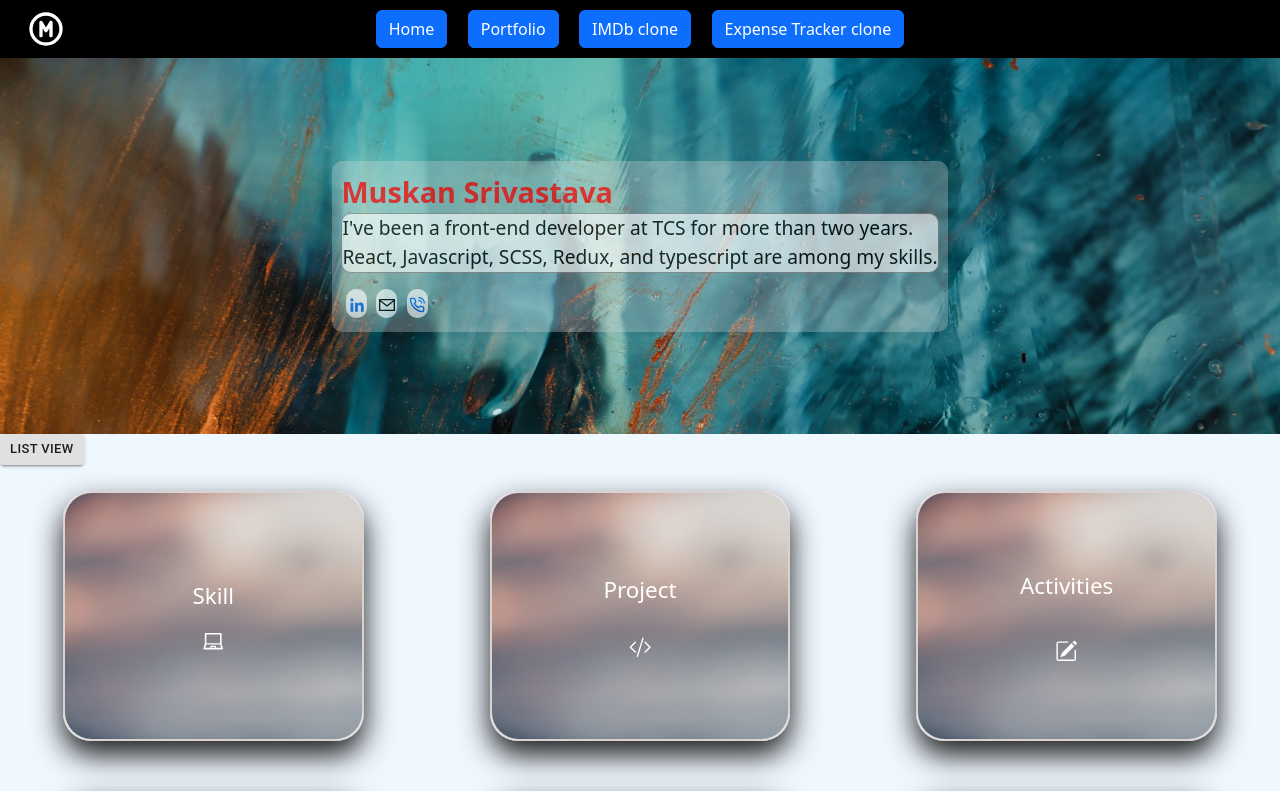
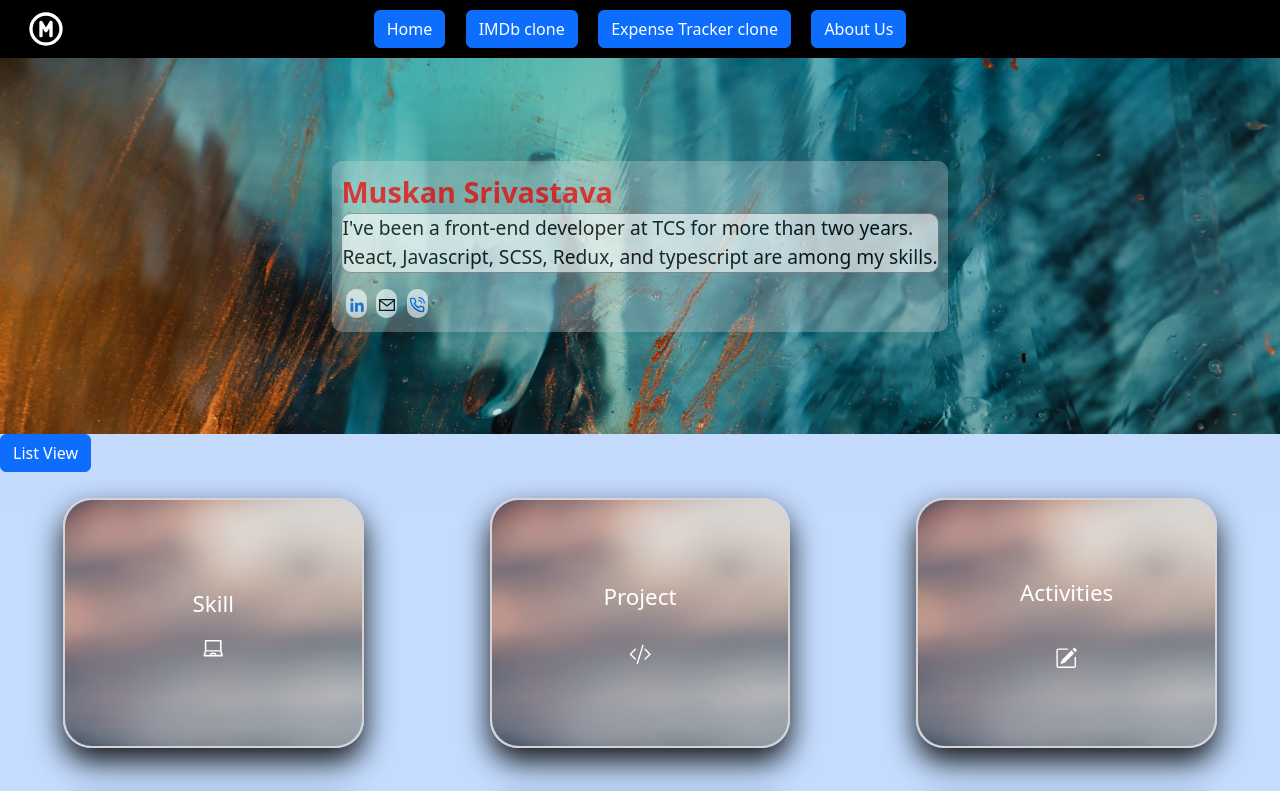
Before and after one commit to MuskanSrivastava8/Mitra, a React (Create React App) app: page /Mitra/Portfolio in a window 1280 px wide. Shown: the top 791 px of the page. Built offline with nearby package versions, Linux system fonts and the light colour scheme.

Commit message:
UI theme modified

```diff
--- a/src/Components/Intro/Intro.js
+++ b/src/Components/Intro/Intro.js
@@ -44,7 +44,10 @@ export default function Intro() {
             </div>
           </p>
           <p>
-            <button onClick={showKYS} className="btn-lg">
+          <button type="button" class="btn btn-primary" onClick={showKYS}>IMDb Clone <BsBoxArrowUpRight/></button>
+          <button type="button" class="btn btn-primary" onClick={showET}>Expense Tracker <BsBoxArrowUpRight/></button>
+          <button type="button" class="btn btn-primary" onClick={showPortfolio}>Portfolio <BsBoxArrowUpRight/></button>
+            {/* <button onClick={showKYS} className="btn-lg">
               IMDb Clone <BsBoxArrowUpRight/>
             </button>{" "}
             <button onClick={showET} className="btn-lg">
@@ -52,7 +55,7 @@ export default function Intro() {
             </button>{" "}
             <button onClick={showPortfolio} className="btn-lg">
               Portfolio <BsBoxArrowUpRight/>
-            </button>
+            </button> */}
           </p>
         </div>
         <div className="Intro_footer">
--- a/src/Components/Intro/Intro.scss
+++ b/src/Components/Intro/Intro.scss
@@ -47,12 +47,12 @@
 
 .intro_content_box button {
     color: white;
-    background-color: red;
+    //background-color: red;
     border: 0px;
     font-size: 1.2rem;
     border-radius: 11px;
     padding: 1%;
-    margin : 1%
+    margin: 1%
 }
 
 .Intro_footer {
@@ -132,6 +132,10 @@
         font-size: 1.2rem;
     }
 
+    .intro_content_box button {
+        padding: 2%;
+    }
+
 }
 
 @media only screen and (max-width: 390px) {
--- a/src/Components/Menu/Menu.js
+++ b/src/Components/Menu/Menu.js
@@ -4,7 +4,6 @@ import "./Menu.scss";
 import { TbCircleLetterM } from "react-icons/tb";
 import Dropdown from "react-bootstrap/Dropdown";
 import { AiOutlineHome } from "react-icons/ai";
-
 
 export default function Menu() {
   return (
@@ -20,33 +19,53 @@ export default function Menu() {
             </Dropdown.Toggle>
 
             <Dropdown.Menu>
-              <Dropdown.Item ><NavLink className="dropdownMenuItem" to={"/Portfolio"}>Portfolio</NavLink></Dropdown.Item>
-              <Dropdown.Item ><NavLink className="dropdownMenuItem" to={"/Intro"}>Intro</NavLink></Dropdown.Item>
-              <Dropdown.Item><NavLink className="dropdownMenuItem" to={"/Knowyourshow"}>IMDb clone</NavLink></Dropdown.Item>
-              <Dropdown.Item><NavLink className="dropdownMenuItem" to={"/Expensetracker"}>Expense Tracker clone</NavLink></Dropdown.Item>
+              <Dropdown.Item>
+                <NavLink className="dropdownMenuItem" to={"/Intro"}>
+                  Home
+                </NavLink>
+              </Dropdown.Item>
+              <Dropdown.Item>
+                <NavLink className="dropdownMenuItem" to={"/Knowyourshow"}>
+                  IMDb clone
+                </NavLink>
+              </Dropdown.Item>
+              <Dropdown.Item>
+                <NavLink className="dropdownMenuItem" to={"/Expensetracker"}>
+                  Expense Tracker clone
+                </NavLink>
+              </Dropdown.Item>
+              <Dropdown.Item>
+                <NavLink className="dropdownMenuItem" to={"/Portfolio"}>
+                  About Us
+                </NavLink>
+              </Dropdown.Item>
             </Dropdown.Menu>
           </Dropdown>
         </div>
         <div className="menu_item_mobile_view">
-
-
-          <button type="button" class="btn btn-primary"><NavLink to={"/Intro"}>Home</NavLink></button>
+          <button type="button" class="btn btn-primary">
+            <NavLink to={"/Intro"}>Home</NavLink>
+          </button>
         </div>
         <div className="menu_item">
-        <button type="button" class="btn btn-primary"><NavLink to={"/Intro"}> Home</NavLink></button>
-
+          <button type="button" class="btn btn-primary">
+            <NavLink to={"/Intro"}> Home</NavLink>
+          </button>
         </div>
         <div className="menu_item">
-        <button type="button" class="btn btn-primary"><NavLink to={"/Portfolio"}>Portfolio</NavLink></button>
-
+          <button type="button" class="btn btn-primary">
+            <NavLink to={"/Knowyourshow"}>IMDb clone</NavLink>
+          </button>
         </div>
         <div className="menu_item">
-        <button type="button" class="btn btn-primary"><NavLink to={"/Knowyourshow"}>IMDb clone</NavLink></button>
-
+          <button type="button" class="btn btn-primary">
+            <NavLink to={"/Expensetracker"}>Expense Tracker clone</NavLink>
+          </button>
         </div>
         <div className="menu_item">
-        <button type="button" class="btn btn-primary"><NavLink to={"/Expensetracker"}>Expense Tracker clone</NavLink></button>
-
+          <button type="button" class="btn btn-primary">
+            <NavLink to={"/Portfolio"}>About Us</NavLink>
+          </button>
         </div>
         {/* <div className="menu_item">
         <button type="button" class="btn btn-primary"><NavLink to={"/Expensetracker"}>Expense Tracker clone</NavLink></button>
--- a/src/Components/Portfolio/Summary.js
+++ b/src/Components/Portfolio/Summary.js
@@ -16,14 +16,9 @@ export default function Summary() {
   };
   return (
     <React.Fragment>
-      <Button
-        variant="contained"
-        size="small"
-        color="success"
-        onClick={toggleView}
-      >
+      <button type="button" class="btn btn-primary" onClick={toggleView}>
         {showCordianView ? "List View" : "Card View"}
-      </Button>
+      </button>
       {showCordianView ? (
         <div className="summary_container">
           <div className="row_1">
@@ -42,7 +37,8 @@ export default function Summary() {
                     </div>
                     <div className="points_details">
                       <p>
-                        React, Javascript, Typescript, Redux, Sass, HTML, CSS and Jest
+                        React, Javascript, Typescript, Redux, Sass, HTML, CSS
+                        and Jest
                       </p>
                     </div>
                   </div>
--- a/src/Components/Portfolio/portfolio.scss
+++ b/src/Components/Portfolio/portfolio.scss
@@ -22,11 +22,11 @@
 .portfolio_details {
     height: 60%;
     width: 100%;
-    background-color: aliceblue;
+    background-color: rgb(142 187 254 / 52%)
 }
 
 .name {
-    background-color: #998ef6;
+    background-color: rgb(13 110 253 / 27%);
     opacity: 0.7;
     padding: 8px;
     border: 0.5px solid #847cd0;
--- a/src/Components/ProjectOne/ProjectOneComponent/TvShowDetails.scss
+++ b/src/Components/ProjectOne/ProjectOneComponent/TvShowDetails.scss
@@ -29,7 +29,7 @@
 
 .rating_container {
     display: flex;
-    background-color: #a288886e;
+    background-color:rgb(13 110 253 / 27%);
     border: 1px solid #0800006e;
     border-radius: 22px;
     width: fit-content;
@@ -142,7 +142,7 @@
     /* margin: 0px; */
     border-bottom-left-radius: 24px;
     border-bottom-right-radius: 24px;
-    background-color: black;
+    background-color:rgb(13 110 253 / 27%);
     border-top-left-radius: 24px;
     border-top-right-radius: 24px;
 }
@@ -173,7 +173,7 @@
 .search_box {
 
     border-radius: 30px;
-    background-color: #d9d9d96e;
+    background-color: rgb(13 110 253 / 27%);
     height: 30px;
     color: white;
     font-weight: 100;
@@ -352,7 +352,7 @@
 .points_container {
     display: flex;
     flex-direction: row;
-    background-color: #a288886e;
+    background-color:rgb(13 110 253 / 27%);
     border: 1px solid #0800006e;
     border-radius: 22px;
     width: fit-content;
```
Lines whose indentation alone changed are shown as unchanged.
